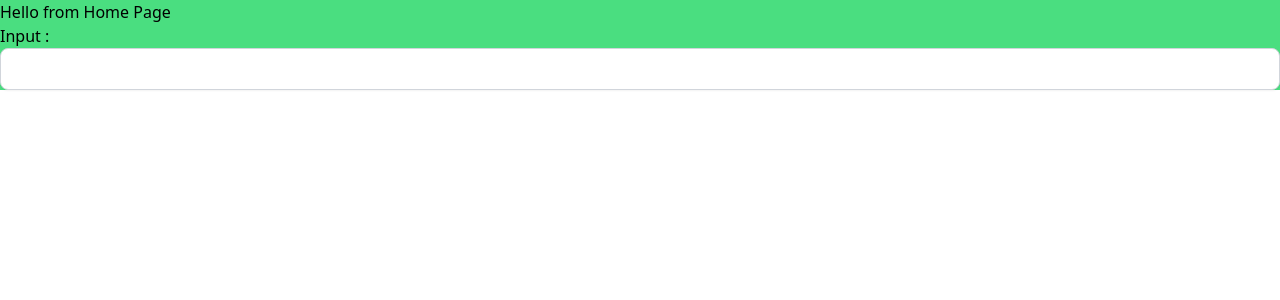
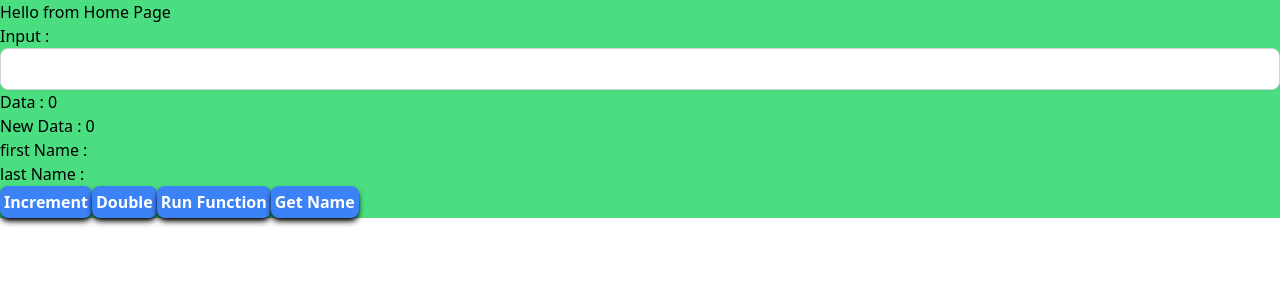
Before and after one commit to mintumia/allbusinessmintu, a Vue app: page / in a window 1280 px wide. Shown: the top 300 px of the page. Built offline with nearby package versions, Linux system fonts and the light colour scheme; no server answers.

Commit message:
Pinia and Axios Working Fine

```diff
--- /dev/null
+++ b/src/stores/common.js
@@ -0,0 +1,35 @@
+import {ref, computed} from "vue";
+import {defineStore} from "pinia";
+import axios from "axios";
+
+
+export const useCommonStore = defineStore('common', () => {
+
+    const firstName = ref("");
+    const lastName = ref("");
+
+    const fullName = computed(() => {
+        firstName + " " + lastName;
+
+    });
+
+    const setName = (_firstName="", _lastName="") => {
+        firstName.value = _firstName;
+        lastName.value = _lastName;
+    }
+
+    function setFromNet() {
+
+        axios.get("http://127.0.0.1:8000/api/test").then(response => {
+
+             firstName.value = response.data.fname;
+             lastName.value = response.data.lname;
+
+        });
+       // return "test";
+    }
+
+    return {
+        firstName, lastName, fullName, setName,setFromNet
+    }
+})
--- a/src/stores/counter.js
+++ b/src/stores/counter.js
@@ -7,6 +7,9 @@ export const useCounterStore = defineStore('counter', () => {
   function increment() {
     count.value++
   }
+  function multipyDouble() {
+    count.value *=2;
+  }
 
-  return { count, doubleCount, increment }
+  return { count, doubleCount, increment,multipyDouble }
 })
--- a/src/views/HomeView.vue
+++ b/src/views/HomeView.vue
@@ -1,13 +1,24 @@
 <script setup>
 import axios from "axios";
-import {computed,ref} from "vue";
-const newdata = ref();
-const test = computed(()=>{
-  const data  = axios.get("http://127.0.0.1:8000/api/test").then(response=>newdata.value = response.data)
-  //console.log("Test Working");
-  return newdata;
-});
+import {computed, ref} from "vue";
+import {useCounterStore} from "@/stores/counter";
+import {useCommonStore} from "@/stores/common";
 
+
+const nameStore = useCommonStore();
+const store = useCounterStore();
+const data = ref(store.count);
+//const increment =()=>{store.increment() };
+const newdata = ref(0);
+
+const run = () => {
+  setTimeout(() => {
+    newdata.value = store.count + 3;
+    nameStore.firstName = "Hello";
+    nameStore.lastName = "bye";
+
+  }, 4000);
+};
 
 </script>
 
@@ -15,8 +26,18 @@ const test = computed(()=>{
   <main class="bg-green-400">
     <h1>Hello from Home Page</h1>
     <p>Input : </p> <input type="text" name="ff" id="ff">
-<!--    <button class="btn-blue" @click="test">Click Me</button>-->
-<h1>{{test}}</h1>
+    <!--    <button class="btn-blue" @click="test">Click Me</button>-->
+    <h1>Data : {{ store.count }}</h1>
+    <h1>New Data : {{ newdata }}</h1>
+    <h1>first Name : {{ nameStore.firstName }}</h1>
+    <h1>last Name : {{ nameStore.lastName }}</h1>
+    <!--<h1>from Net : {{nameStore.setFromNet()}}</h1>-->
+
+
+    <button class="btn-blue" @click="store.increment">Increment</button>
+    <button class="btn-blue" @click="store.multipyDouble()">Double</button>
+    <button class="btn-blue" @click="run">Run Function</button>
+    <button class="btn-blue" @click="nameStore.setFromNet()">Get Name</button>
 
   </main>
 </template>
```
